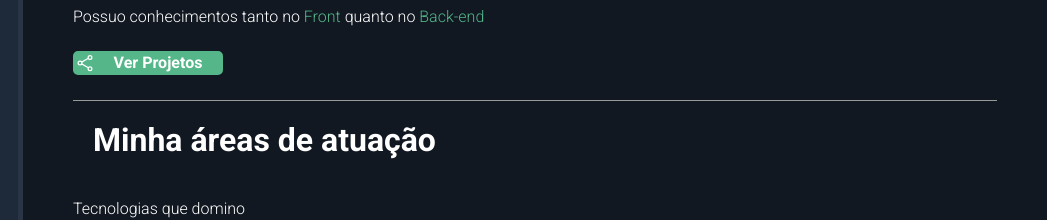
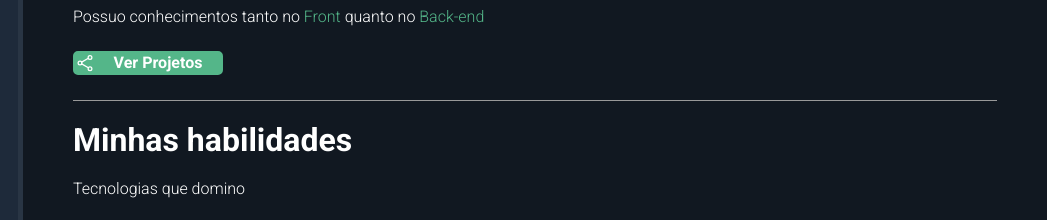
Before and after one commit to BnDts/BnDts.github.io, a plain HTML site: page index.html in a window 1280 px wide. Shown: the part 155-375 px from the top of the page, 233-1280 px from the left. Drawn offline with nearby package versions, Linux system fonts and the light colour scheme.

Commit message:
Tentativa de consertar minhas habilidades

```diff
--- a/css/styles.css
+++ b/css/styles.css
@@ -142,7 +142,7 @@ box-sizing: border-box;
 }
 #skills-section-tittle{
     border-top: 1px solid var(--border-color);
-    padding: 20px;
+    padding-top: 20px;
     margin-bottom: 20px;
     font-size: 32px;
 }
--- a/index.html
+++ b/index.html
@@ -38,7 +38,7 @@
             <p class="description">Sou um estudante do quarto semestre, faço parte da Unex que pertence a rede da UniFTC</p>
             <p class="description">Possuo conhecimentos tanto no <span class="highlight">Front</span> quanto no <span class="highlight">Back-end</span> </p>
             <a href="https://github.com/BnDts" id="btn-projects"><ion-icon name="share-social-outline"></ion-icon> <span>Ver Projetos</span></a>
-            <h2 id="skills-section-tittle">Minha áreas de atuação</h2>
+            <h2 id="skills-section-tittle">Minhas habilidades</h2>
             <p class="description">Tecnologias que domino</p>
             <div id="skills-container">
                 <div class="skills-box">
```
